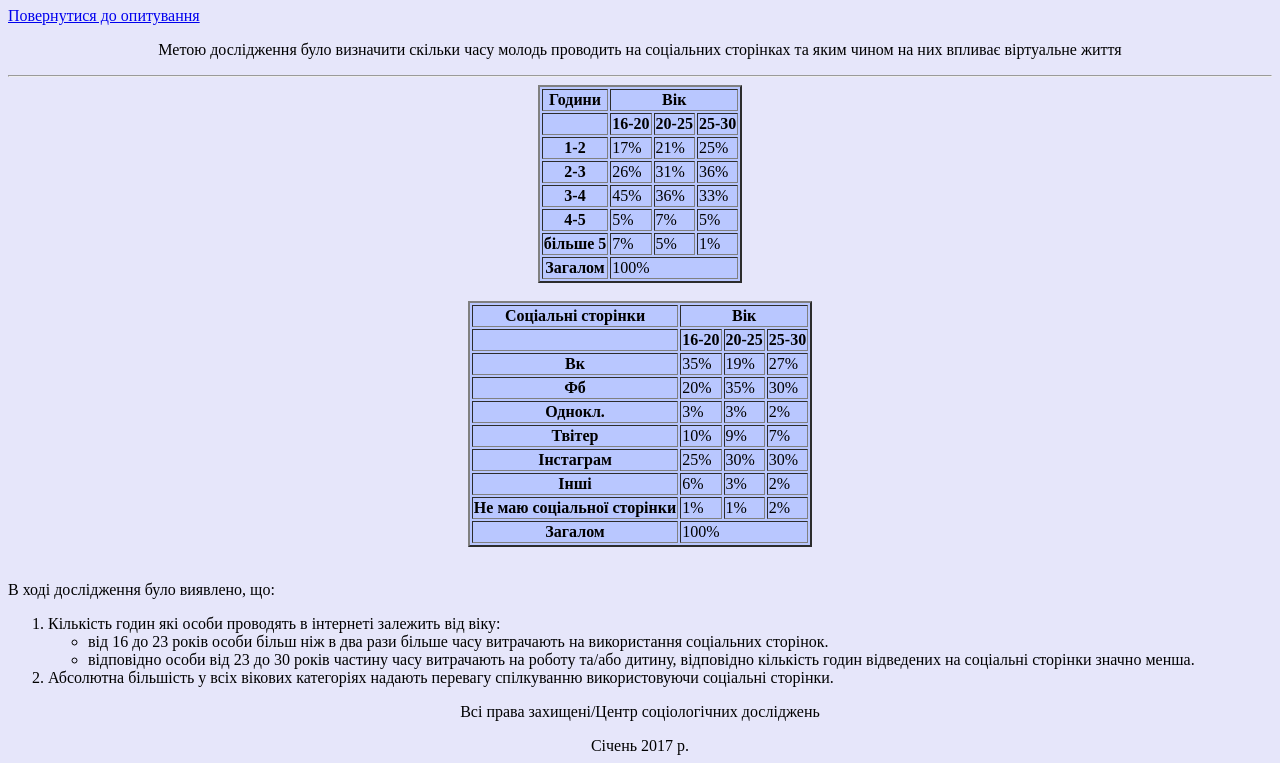
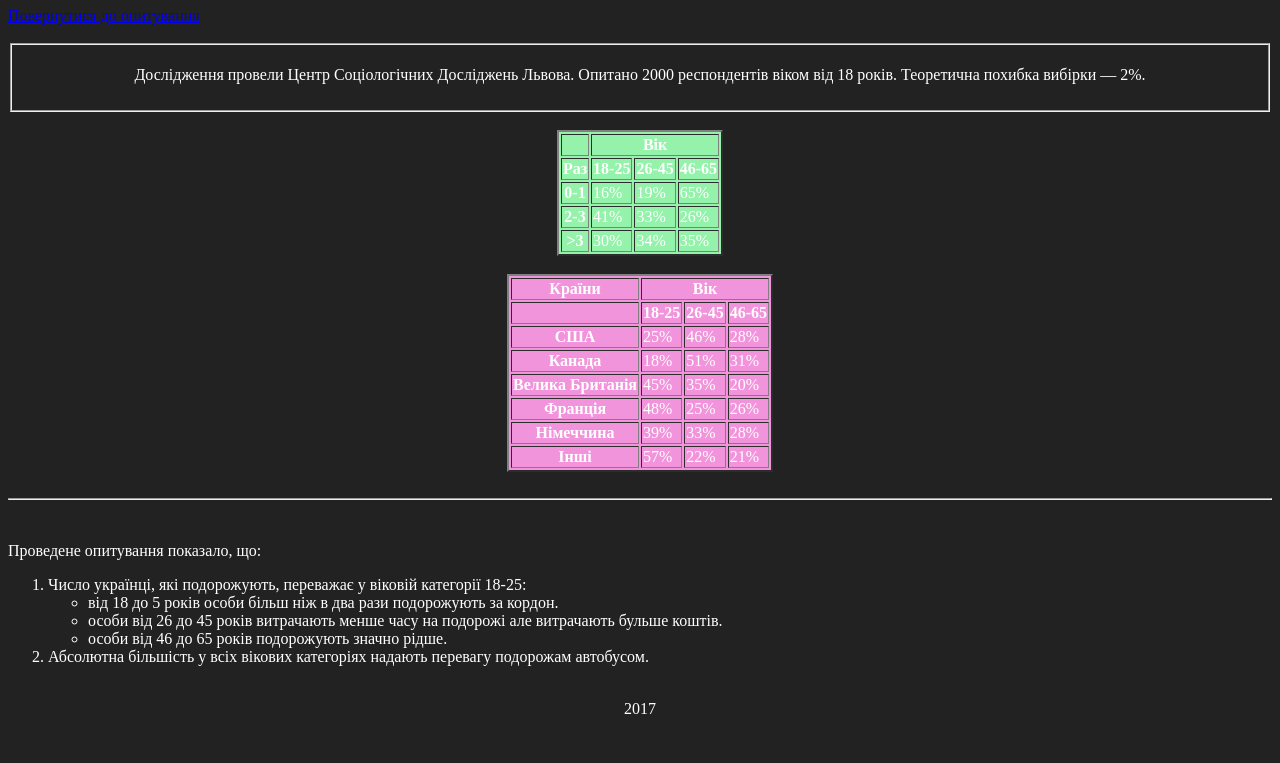
Before and after one commit to konooleh/Social-Survey, a plain HTML site: page results.html in a window 1280 px wide. Shown: the part 73-836 px from the top of the page. After the commit the page ends 800 px from the top, so only its background shows below. Drawn offline with Linux system fonts and the light colour scheme.

Commit message:
first commit

```diff
--- a/results.html
+++ b/results.html
@@ -2,90 +2,83 @@
 <html lang="uk">
 <head>
     <meta charset="UTF-8">
-    <title>Table</title>
+        <style>
+          body {background: #222; color: #FFFFFF;}
+        </style>
+    <title>Results</title>
 </head>
 <body bgcolor="#E6E6FA">
     <header>
-        <center><h1>Результати опитування</h1></center>
+        <center><h1>Результати соціологічного опитування</h1></center>
     </header>
     <nav>
         <a href="index.html">Повернутися до опитування</a>
     </nav>
+    <br>
     <article>
-        <center><p>Метою дослідження було визначити скільки часу молодь проводить на соціальних сторінках та яким чином на них впливає віртуальне життя</p></center><hr>
-    <center><table border="2" bgcolor="#B9C7FF">
+        <fieldset>
+        <center><p>Дослідження провели Центр Соціологічних Досліджень Львова. Опитано 2000 респондентів віком від 18 років. Теоретична похибка вибірки — 2%.</p></center>
+        </fieldset><br>
+    <center><table border="2" bgcolor="#94F2AB">
         <tr>
-            <th>Години</th><th colspan="3">Вік</th>
+            <th></th><th colspan="3">Вік</th>
         </tr>
         <tr>
-            <th></th><th>16-20</th><th>20-25</th><th>25-30</th>
+            <th>Раз</th><th>18-25</th><th>26-45</th><th>46-65</th>
         </tr>
         <tr>
-            <th>1-2</th><td>17%</td><td>21%</td><td>25%</td>
+            <th>0-1</th><td>16%</td><td>19%</td><td>65%</td>
         </tr>
         <tr>
-            <th>2-3</th><td>26%</td><td>31%</td><td>36%</td>
+            <th>2-3</th><td>41%</td><td>33%</td><td>26%</td>
         </tr>
         <tr>
-            <th>3-4</th><td>45%</td><td>36%</td><td>33%</td>
+            <th>>3</th><td>30%</td><td>34%</td><td>35%</td>
+        </tr>
+    </table>
+    <br>
+    <table border="2" bgcolor="#F294DB">
+        <tr>
+            <th>Країни</th><th colspan="3">Вік</th>
         </tr>
         <tr>
-            <th>4-5</th><td>5%</td><td>7%</td><td>5%</td>
+            <th></th><th>18-25</th><th>26-45</th><th>46-65</th>
         </tr>
         <tr>
-            <th>більше 5</th><td>7%</td><td>5%</td><td>1%</td>
+            <th>США</th><td>25%</td><td>46%</td><td>28%</td>
         </tr>
         <tr>
-            <th>Загалом</th><td colspan="3">100%</td>
+            <th>Канада</th><td>18%</td><td>51%</td><td>31%</td>
         </tr>
+        <tr>
+            <th>Велика Британія</th><td>45%</td><td>35%</td><td>20%</td>
+        </tr>
+        <tr>
+            <th>Франція</th><td>48%</td><td>25%</td><td>26%</td>
+        </tr>
+        <tr>
+            <th>Німеччина</th><td>39%</td><td>33%</td><td>28%</td>
+        </tr>
+        <tr>
+            <th>Інші</th><td>57%</td><td>22%</td><td>21%</td>
     </table></center>
     <br>
-    <center><table border="2" bgcolor="#B9C7FF">
-        <tr>
-            <th>Соціальні сторінки</th><th colspan="3">Вік</th>
-        </tr>
-        <tr>
-            <th></th><th>16-20</th><th>20-25</th><th>25-30</th>
-        </tr>
-        <tr>
-            <th>Вк</th><td>35%</td><td>19%</td><td>27%</td>
-        </tr>
-        <tr>
-            <th>Фб</th><td>20%</td><td>35%</td><td>30%</td>
-        </tr>
-        <tr>
-            <th>Однокл.</th><td>3%</td><td>3%</td><td>2%</td>
-        </tr>
-        <tr>
-            <th>Твітер</th><td>10%</td><td>9%</td><td>7%</td>
-        </tr>
-        <tr>
-            <th>Інстаграм</th><td>25%</td><td>30%</td><td>30%</td>
-        </tr>
-        <tr>
-            <th>Інші</th><td>6%</td><td>3%</td><td>2%</td>
-        </tr>
-        <tr>
-            <th>Не маю соціальної сторінки</th><td>1%</td><td>1%</td><td>2%</td>
-        </tr>
-        <tr>
-            <th>Загалом</th><td colspan="3">100%</td>
-        </tr>
-    </table></center>
+    <hr>
         <br>
-    <p>В ході дослідження було виявлено, що:</p>
+    <p>Проведене опитування показало, що:</p>
     <ol type="1">
-        <li>Кількість годин які особи проводять в інтернеті залежить від віку:</li>
+        <li>Число українці, які подорожують, переважає у віковій категорії 18-25:</li>
             <ul type="circle">
-                <li>від 16 до 23 років особи більш ніж в два рази більше часу витрачають на використання соціальних сторінок.</li>
-                <li>відповідно особи від 23 до 30 років частину часу витрачають на роботу та/або дитину, відповідно кількість годин відведених на соціальні сторінки значно менша.</li>
+                <li>від 18 до 5 років особи більш ніж в два рази подорожують за кордон.</li>
+                <li>особи від 26 до 45 років витрачають менше часу на подорожі але витрачають бульше коштів.</li>
+                <li>особи від 46 до 65 років подорожують значно рідше.</li>
             </ul>
-        <li>Абсолютна більшість у всіх вікових категоріях надають перевагу спілкуванню використовуючи соціальні сторінки.</li>
+        <li>Абсолютна більшість у всіх вікових категоріях надають перевагу подорожам автобусом.</li>
     </ol>
     </article>
+    <br>
     <footer>
-        <center><p>Всі права захищені/Центр соціологічних досліджень</p></center>
-        <center><time dataline="2017-01">Січень 2017 р.</time></center>
+        <center><time dataline="2017-01">2017</time></center>
     </footer>
 </body>
 </html>
```
Also changed, not shown: index.html (+38 -31 lines).
